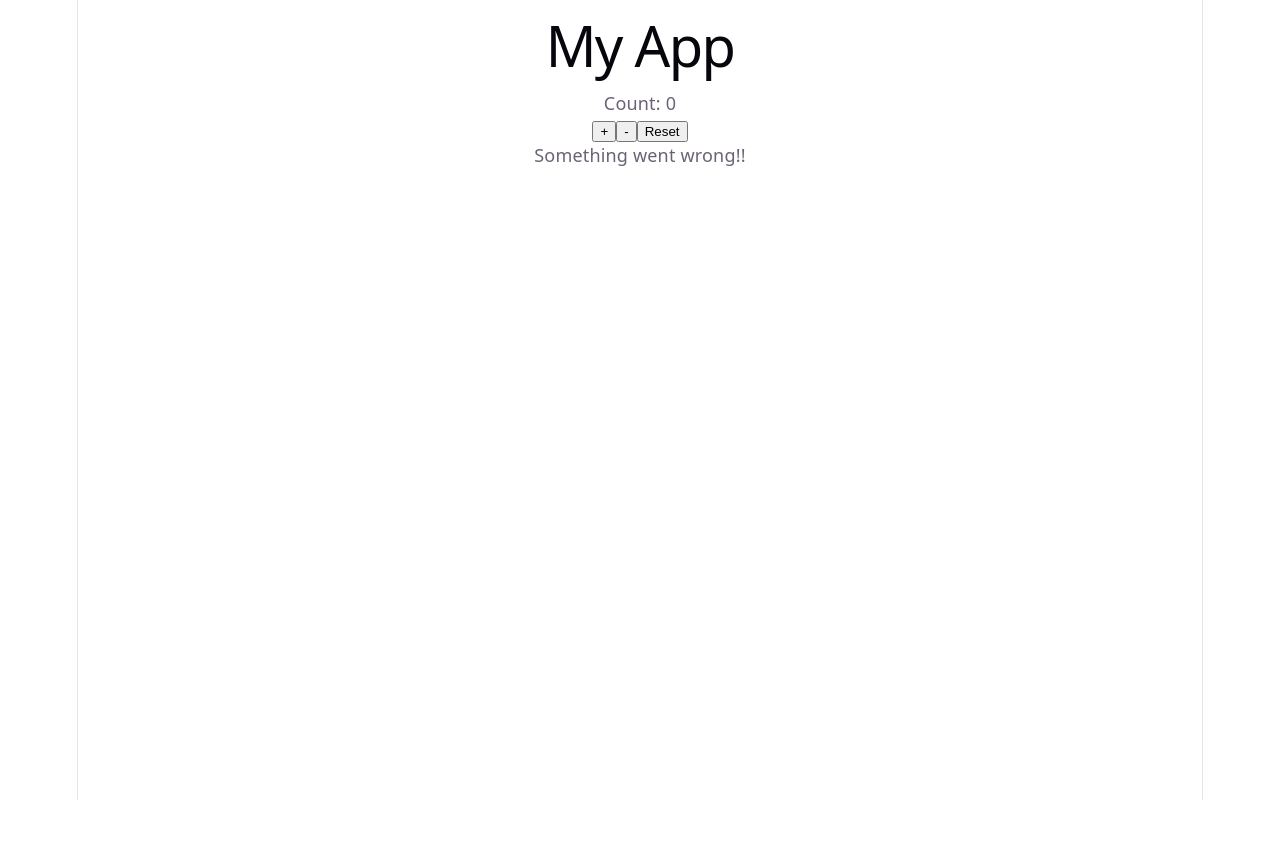
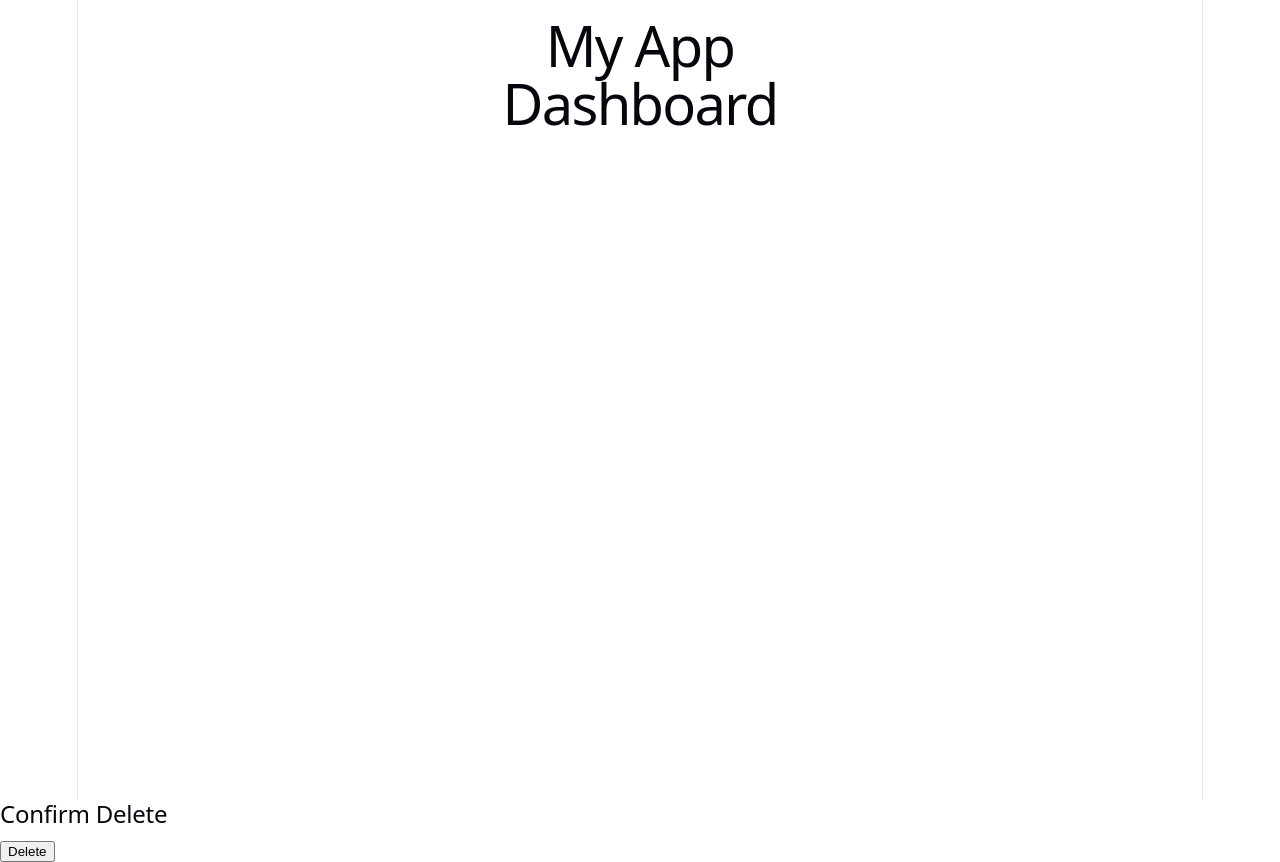
Before and after one commit to prabhakarlainipg/coding-practice, a React (Vite) app in the folder react/my-react-app/: page / in a window 1280 px wide. Before the commit the page ends 800 px from the top, so only its background shows below. Built offline with nearby package versions, Linux system fonts and the light colour scheme.

Commit message:
react react portals

```diff
--- a/react/my-react-app/index.html
+++ b/react/my-react-app/index.html
@@ -8,6 +8,7 @@
   </head>
   <body>
     <div id="root"></div>
+    <div id="modal-root"></div>
     <script type="module" src="/src/main.tsx"></script>
   </body>
 </html>
--- a/react/my-react-app/src/App.tsx
+++ b/react/my-react-app/src/App.tsx
@@ -2,29 +2,40 @@
 //import {Counter} from "./components/State.tsx";
 //import {UnControlledComp} from "./components/UnControlledComp.tsx";
 //import {ClassCompCounter} from "./components/ReactCalssComp.tsx";
-import { ErrorBoundary } from "react-error-boundary";
+//import { ErrorBoundary } from "react-error-boundary";
 
-import {ReducerCounter} from "./components/ReducerCounter.tsx";
-import {ErrorComp} from "./components/ErrorComp.tsx";
+//import {ReducerCounter} from "./components/ReducerCounter.tsx";
+//import {ErrorComp} from "./components/ErrorComp.tsx";
+
+import {Modal} from "./components/Modal.tsx";
 
 function App() {
   return (
       <div>
-        <h1>My App</h1>
-{/*
+          <h1>My App</h1>
+          {/*
        <PropsComponent/>
 */}
-{/*
+          {/*
          <Counter/>
 */}
-        {/*  <UnControlledComp/>*/}
-{/*
+          {/*  <UnControlledComp/>*/}
+          {/*
       <ClassCompCounter/>
 */}
-          <ReducerCounter/>
+          {/*<ReducerCounter/>
           <ErrorBoundary fallback={<div>Something went wrong!!</div>}>
               <ErrorComp/>
-          </ErrorBoundary>
+          </ErrorBoundary>*/}
+
+          <div>
+              <h1>Dashboard</h1>
+
+              <Modal>
+                  <h2>Confirm Delete</h2>
+                  <button>Delete</button>
+              </Modal>
+          </div>
 
       </div>
   );
--- /dev/null
+++ b/react/my-react-app/src/components/Modal.tsx
@@ -0,0 +1,20 @@
+import { createPortal } from "react-dom";
+
+type ModalProps = {
+    children: React.ReactNode;
+};
+
+export function Modal({ children }: ModalProps) {
+    const modalRoot = document.getElementById("modal-root");
+
+    if (!modalRoot) {
+        return null;
+    }
+
+    return createPortal(
+        <div className="modal">
+            {children}
+        </div>,
+        modalRoot
+    );
+}
```
